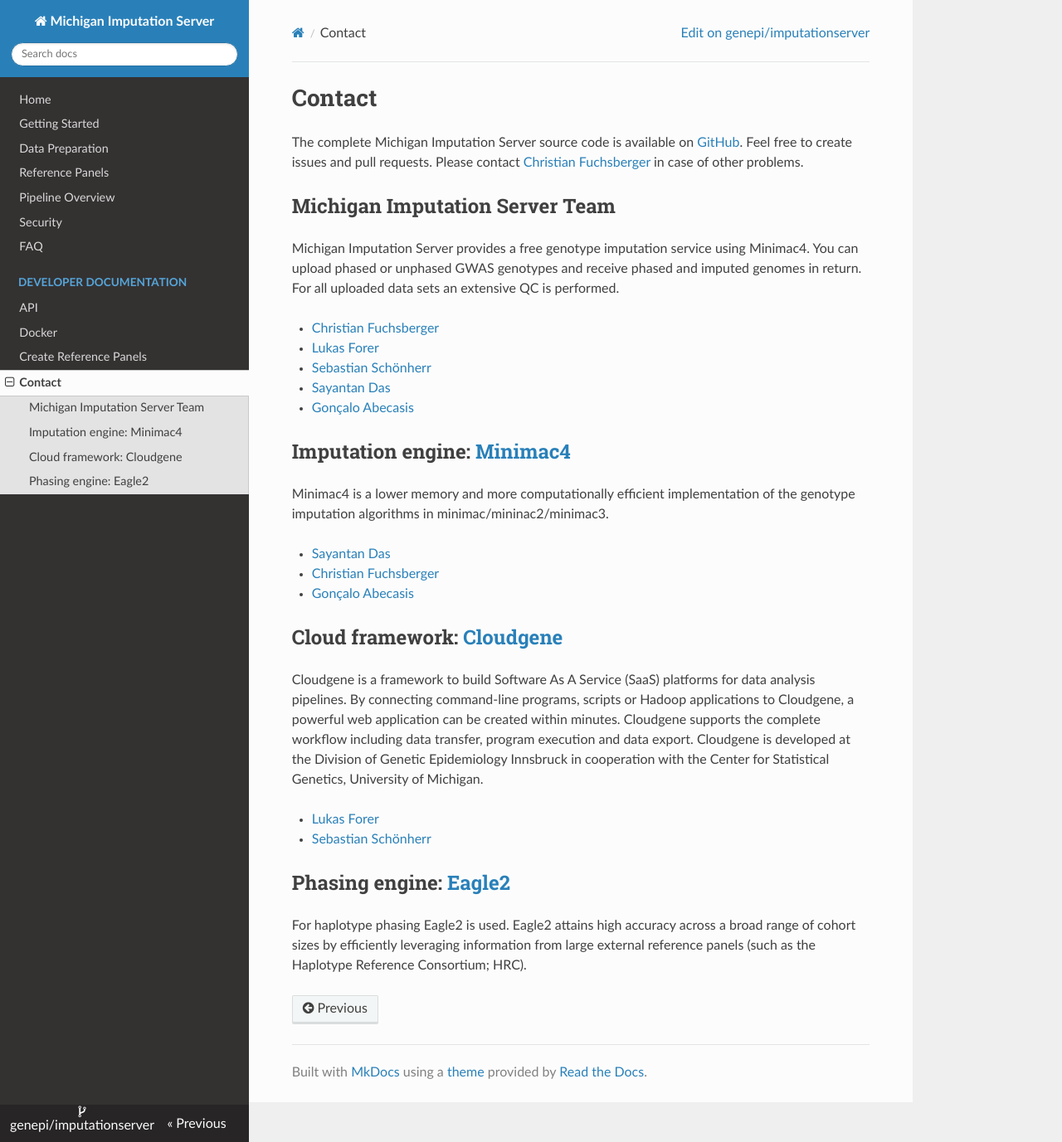
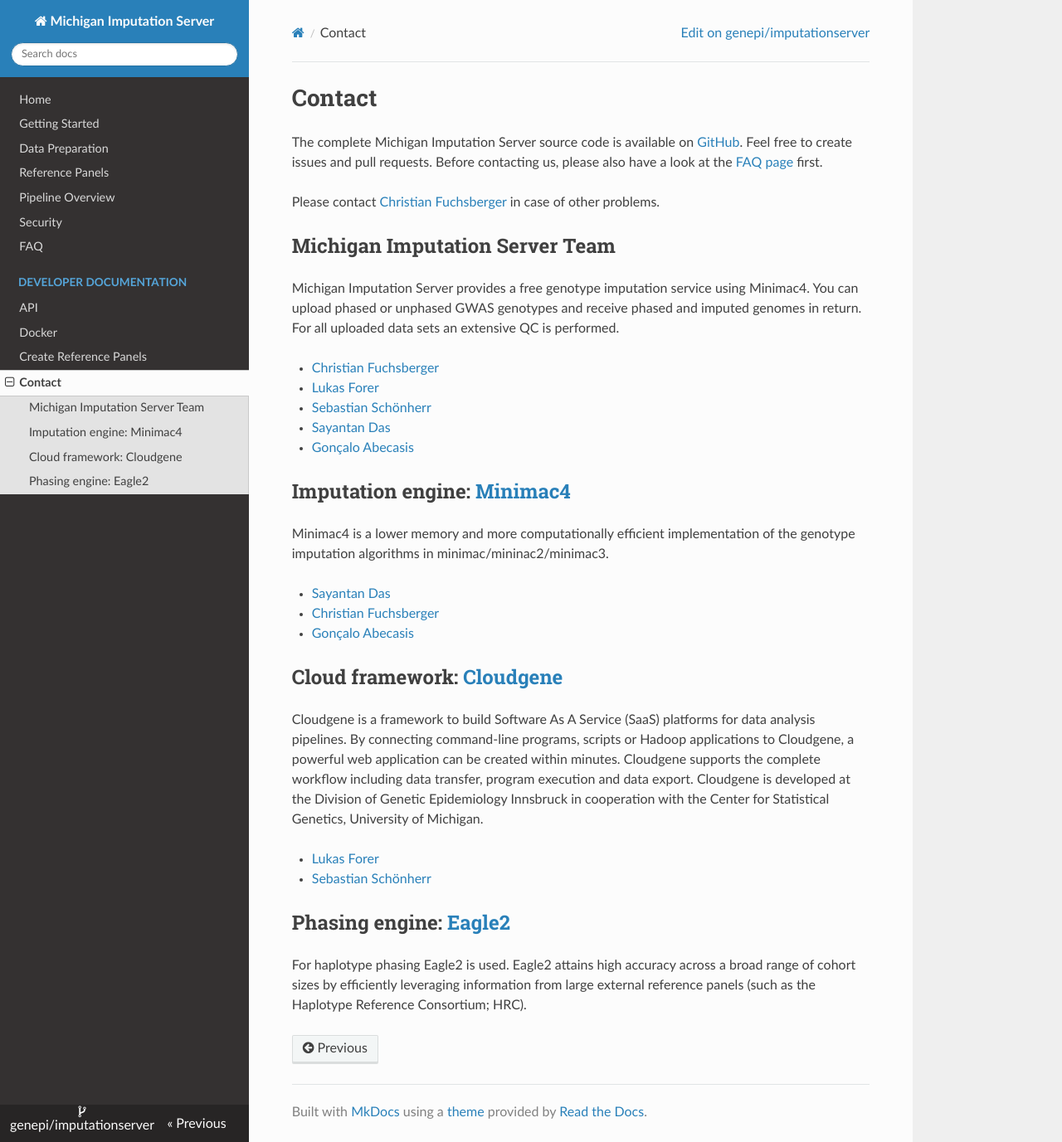
Before and after one commit to genepi/imputationserver, an MkDocs documentation site: the page built from docs/contact.md, in a window 1280 px wide and 1377 px high. Shown: the whole window at 83% size. Built offline with MkDocs 1.6.1, drawn with Linux system fonts in a browser that asks for light colours; nearby versions of some CDN libraries; old or Windows-style settings are respelled for this version of MkDocs.

Commit message:
Update contact page

```diff
--- a/docs/contact.md
+++ b/docs/contact.md
@@ -1,6 +1,8 @@
 # Contact
 
-The complete Michigan Imputation Server source code is available on [GitHub](https://github.com/genepi/imputationserver). Feel free to create issues and pull requests. Please contact [Christian Fuchsberger](mailto:cfuchsb@umich.edu) in case of other problems.
+The complete Michigan Imputation Server source code is available on [GitHub](https://github.com/genepi/imputationserver). Feel free to create issues and pull requests. Before contacting us, please also have a look at the [FAQ page](/faq) first.
+
+Please contact [Christian Fuchsberger](mailto:cfuchsb@umich.edu) in case of other problems.
 
 ## Michigan Imputation Server Team
 
```
